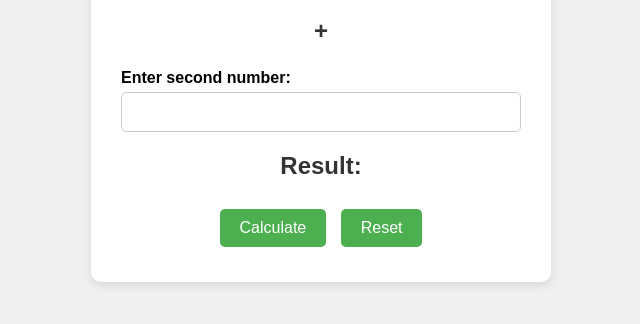
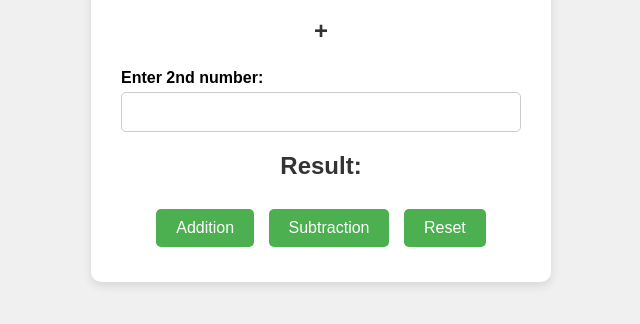
Before and after one commit to EthicalHacker23/q-a, a plain HTML site: page src/index.html in a window 1280 px wide. Shown: the part 366-690 px from the top of the page, without its empty margins (319-959 px from the left). Drawn offline with Linux system fonts and the light colour scheme.

Commit message:
substraction coded

```diff
--- a/src/index.html
+++ b/src/index.html
@@ -16,13 +16,14 @@
       </div>
       <h3 id="operator">+</h3>
       <div class="input-group">
-        <label for="num2">Enter second number:</label>
+        <label for="num2">Enter 2nd number:</label>
         <input  id="num2" />
       </div>
       <h3 id="result">Result:</h3>
 
       <div class="button-group">
-        <button onclick="calculate()">Calculate</button>
+        <button onclick="add()">Addition</button>
+        <button onclick="subtract()">Subtraction</button>
         <button onclick="resetFields()">Reset</button>
       </div>
 
--- a/src/index.js
+++ b/src/index.js
@@ -1,7 +1,15 @@
-function calculate(){
+function add(){
     document.getElementById("result").innerText = "Result: " +
         `${(
             parseFloat(document.getElementById("num1").value) +
+            parseFloat(document.getElementById("num2").value)
+        )}`;
+}
+
+function subtract(){
+    document.getElementById("result").innerText = "Result: " +
+        `${(
+            parseFloat(document.getElementById("num1").value) -
             parseFloat(document.getElementById("num2").value)
         )}`;
 }
```
